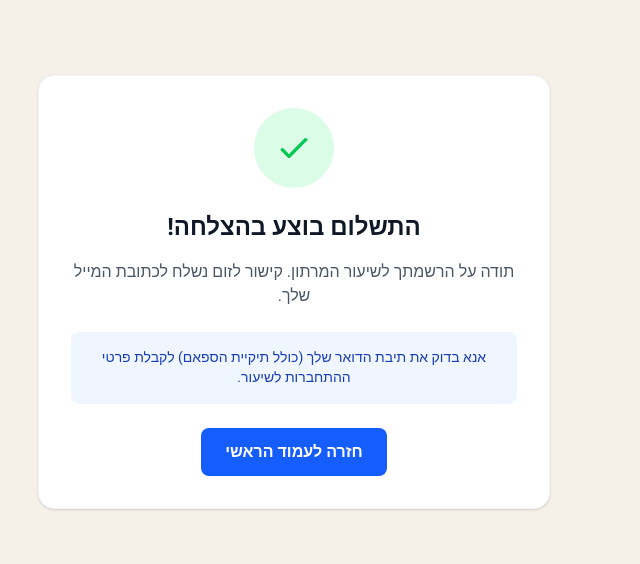
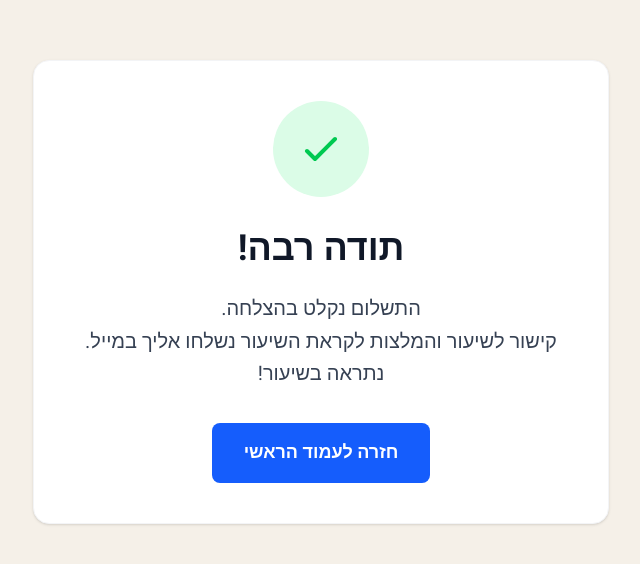
Before and after one commit to talpasco/marathon-lessons, a Next.js app: page /payment-success in a window 1280 px wide. Shown: the part 108-672 px from the top of the page, without its empty margins (501-1141 px from the left). Built offline with nearby package versions, Linux system fonts and the light colour scheme.

Commit message:
Update thank you page design, remove auto email send
- New clean thank you page with proper Hebrew text
- Email is only sent via webhook (not on page load)

Co-Authored-By: Claude Opus 4.5 <noreply@anthropic.com>

```diff
--- a/src/app/payment-success/page.tsx
+++ b/src/app/payment-success/page.tsx
@@ -1,45 +1,14 @@
 import Link from "next/link";
-import { sendLessonEmail } from "@/lib/email";
-import { getContent } from "@/lib/content";
 
-interface PageProps {
-  searchParams: Promise<{
-    lessonId?: string;
-    email?: string;
-    name?: string;
-  }>;
-}
-
-export default async function PaymentSuccessPage({ searchParams }: PageProps) {
-  const params = await searchParams;
-  const { lessonId, email, name } = params;
-
-  // Send email if all params are present (backup for webhook)
-  if (lessonId && email && name) {
-    const content = await getContent();
-    const lesson = content.lessons.find((l) => l.id === lessonId);
-    if (lesson) {
-      try {
-        const firstName = decodeURIComponent(name).split(" ")[0];
-        await sendLessonEmail({
-          to: decodeURIComponent(email),
-          firstName,
-          zoomLink: lesson.zoomLink,
-        });
-      } catch (error) {
-        console.error("Failed to send email on success page:", error);
-      }
-    }
-  }
-
+export default function PaymentSuccessPage() {
   return (
     <main className="min-h-screen bg-[var(--background)] px-6 py-12 md:px-12 lg:px-24 flex items-center justify-center">
-      <div className="max-w-lg w-full text-center">
-        <div className="bg-white rounded-2xl p-8 shadow-sm border border-gray-100">
+      <div className="max-w-xl w-full text-center">
+        <div className="bg-white rounded-2xl p-10 shadow-sm border border-gray-100">
           {/* Success Icon */}
-          <div className="w-20 h-20 bg-green-100 rounded-full flex items-center justify-center mx-auto mb-6">
+          <div className="w-24 h-24 bg-green-100 rounded-full flex items-center justify-center mx-auto mb-8">
             <svg
-              className="w-10 h-10 text-green-500"
+              className="w-12 h-12 text-green-500"
               fill="none"
               stroke="currentColor"
               viewBox="0 0 24 24"
@@ -53,23 +22,21 @@ export default async function PaymentSuccessPage({ searchParams }: PageProps) {
             </svg>
           </div>
 
-          <h1 className="text-2xl font-bold text-gray-900 mb-4">
-            התשלום בוצע בהצלחה!
+          <h1 className="text-4xl font-bold text-gray-900 mb-6">
+            תודה רבה!
           </h1>
 
-          <p className="text-gray-600 mb-6">
-            תודה על הרשמתך לשיעור המרתון. קישור לזום נשלח לכתובת המייל שלך.
+          <p className="text-xl text-gray-700 leading-relaxed mb-8">
+            התשלום נקלט בהצלחה.
+            <br />
+            קישור לשיעור והמלצות לקראת השיעור נשלחו אליך במייל.
+            <br />
+            נתראה בשיעור!
           </p>
-
-          <div className="bg-blue-50 rounded-lg p-4 mb-6">
-            <p className="text-blue-800 text-sm">
-              אנא בדוק את תיבת הדואר שלך (כולל תיקיית הספאם) לקבלת פרטי ההתחברות לשיעור.
-            </p>
-          </div>
 
           <Link
             href="/"
-            className="inline-block bg-blue-600 text-white px-6 py-3 rounded-lg font-semibold hover:bg-blue-700 transition-colors"
+            className="inline-block bg-blue-600 text-white px-8 py-4 rounded-lg font-semibold text-lg hover:bg-blue-700 transition-colors"
           >
             חזרה לעמוד הראשי
           </Link>
```
